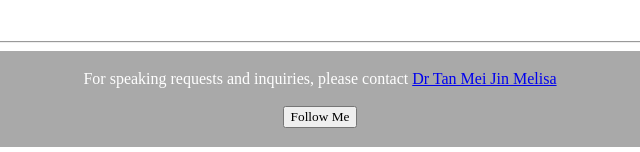
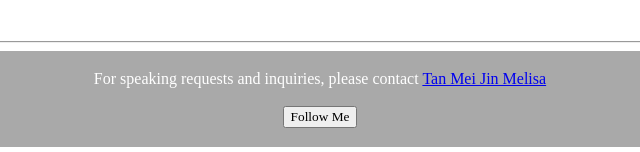
Before and after one commit to melisatan/melisatan.github.io, a plain HTML site: page index.html in a window 1280 px wide. Shown: the part 983-1135 px from the top of the page, 320-960 px from the left. Drawn offline with Linux system fonts and the light colour scheme.

Commit message:
Update index.html

```diff
--- a/index.html
+++ b/index.html
@@ -41,7 +41,7 @@
    <p>Last updated on 22 March 2024</p>
    <hr>
 <footer>
-  <p>For speaking requests and inquiries, please contact <a href="mailto:melisamjtan@gmail.com"> Dr Tan Mei Jin Melisa </a><br>
+  <p>For speaking requests and inquiries, please contact <a href="mailto:melisamjtan@gmail.com"> Tan Mei Jin Melisa </a><br>
      <br>
   <a href="https://linktr.ee/melisamjtan" target="_blank">
     <button style="font-family: Times New Roman">Follow Me</button></p>
```
